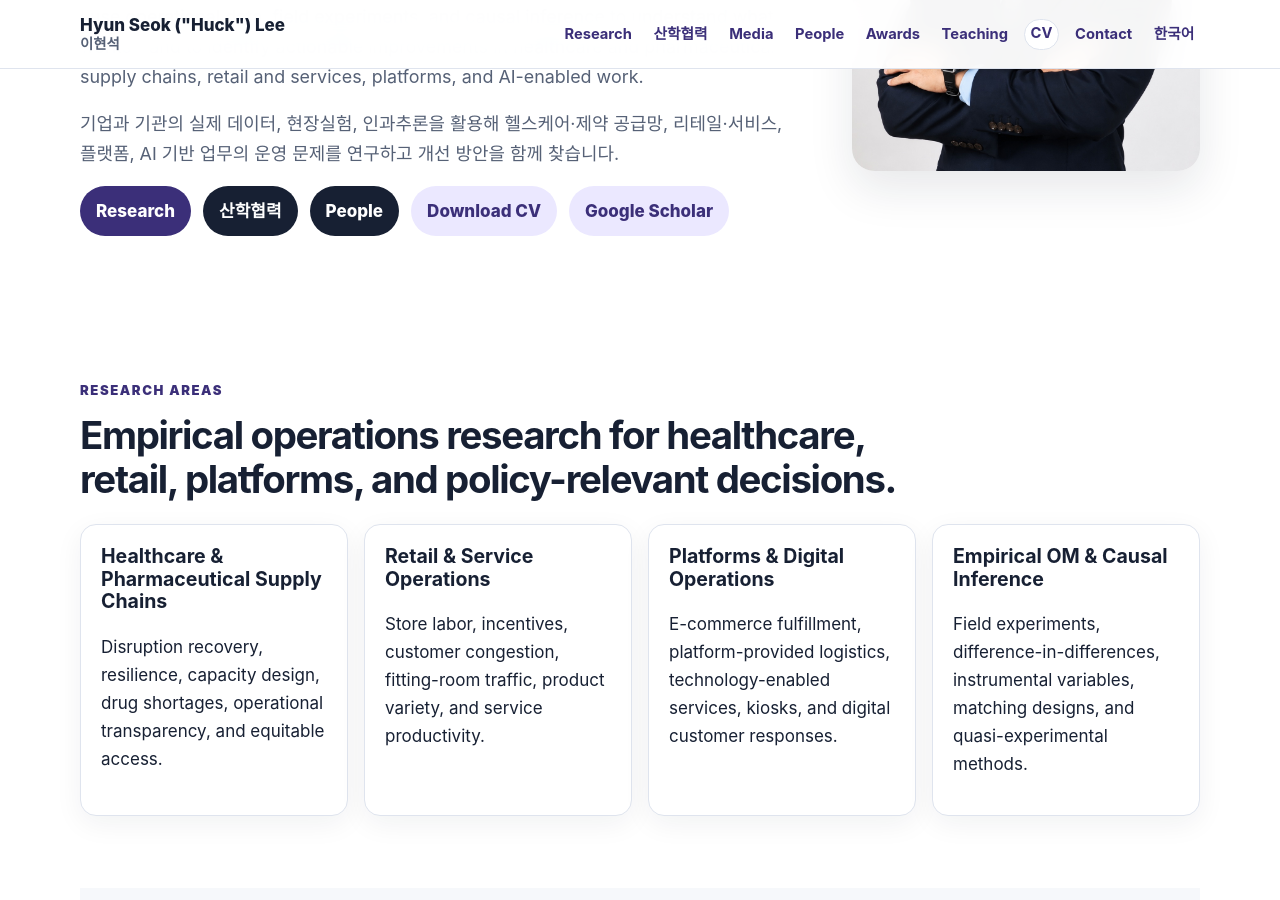
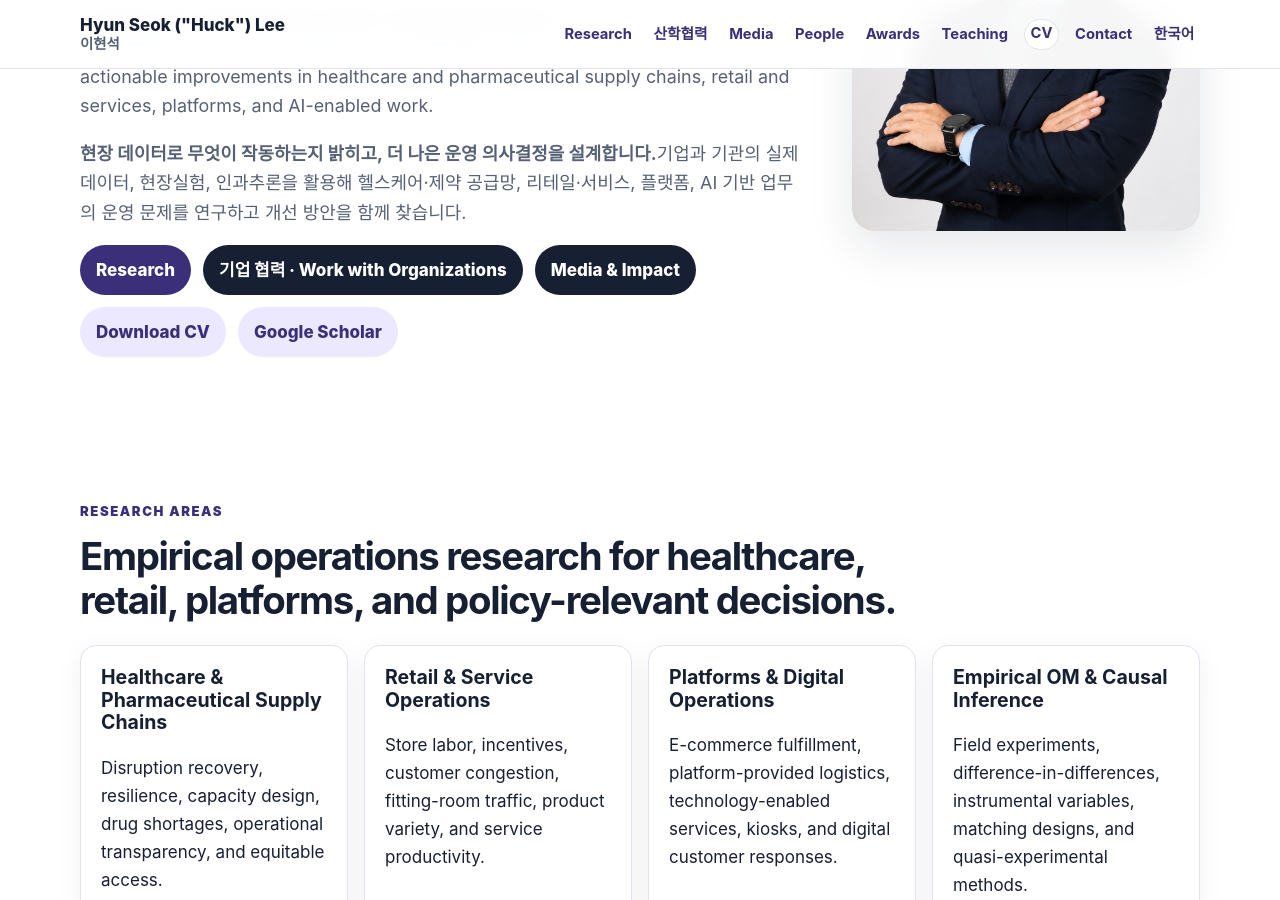
Before and after one commit to lordya2/lordya2.github.io, a Jekyll site: the page built from index.md, in a window 1280 px wide and 900 px high, scrolled down 463 px. Built offline with Jekyll 4.4.1, drawn with Linux system fonts in a browser that asks for light colours; some of the changed text lies outside the part shown.

Commit message:
Improve homepage corporate pathways

```diff
--- a/index.md
+++ b/index.md
@@ -1,7 +1,7 @@
 ---
 layout: frontpage
 title: Hyun Seok ("Huck") Lee
-description: Huck Lee studies empirical operations, healthcare and pharmaceutical supply chains, retail, platforms, and policy-relevant decisions at Korea University Business School.
+description: Hyun Seok ("Huck") Lee uses operational data, field experiments, and causal inference to improve decisions in healthcare, supply chains, retail, services, platforms, and AI-enabled work.
 keywords: Hyun Seok, Huck, Lee, Operations Management, Supply Chain, Healthcare, Retail, KUBS.
 lang: en
 ---
@@ -13,12 +13,12 @@ lang: en
     <p class="eyebrow">{{ profile.affiliation }}</p>
     <h1 id="hero-title">{{ profile.name }} <span lang="ko">{{ profile.name_ko }}</span></h1>
     <p class="hero__title">{{ profile.display_title }}</p>
-    <p class="hero__positioning">{{ profile.positioning }}</p>
-    <p class="hero__positioning" lang="ko">{{ profile.positioning_ko }}</p>
+    <p class="hero__positioning"><strong class="hero__tagline">{{ profile.positioning_lead }}</strong>{{ profile.positioning }}</p>
+    <p class="hero__positioning" lang="ko"><strong class="hero__tagline">{{ profile.positioning_lead_ko }}</strong>{{ profile.positioning_ko }}</p>
     <div class="button-row" aria-label="Primary actions">
       <a class="button" href="{{ '/pages/research.html' | relative_url }}">Research</a>
-      <a class="button button--secondary" href="{{ '/pages/industry.html' | relative_url }}" data-analytics-event="industry_page_click">산학협력</a>
-      <a class="button button--secondary" href="{{ '/pages/people.html' | relative_url }}" data-analytics-event="people_page_click">People</a>
+      <a class="button button--secondary" href="#work-with-organizations" data-analytics-event="organization_pathways_click">기업 협력 · Work with Organizations</a>
+      <a class="button button--secondary" href="{{ '/pages/media.html' | relative_url }}" data-analytics-event="media_impact_click">Media &amp; Impact</a>
       <a class="button button--ghost" href="{{ profile.cv_url }}" data-analytics-event="cv_download">Download CV</a>
       <a class="button button--ghost" href="{{ profile.links.google_scholar.url }}" target="_blank" rel="noopener noreferrer" data-analytics-event="google_scholar_click">Google Scholar</a>
     </div>
@@ -31,6 +31,22 @@ lang: en
   <h2 id="research-areas-title">Empirical operations research for healthcare, retail, platforms, and policy-relevant decisions.</h2>
   <div class="card-grid card-grid--four">
     {% for area in site.data.research_areas %}<article class="card"><h3>{{ area.title }}</h3><p>{{ area.summary }}</p></article>{% endfor %}
+  </div>
+</section>
+
+
+<section class="section" id="work-with-organizations" lang="ko" aria-labelledby="work-with-organizations-title">
+  <p class="eyebrow">Work with Organizations · 기업 협력</p>
+  <h2 id="work-with-organizations-title">연구와 현장을 연결하는 세 가지 방식</h2>
+  <p class="lead-text">{{ industry.engagement_intro }}</p>
+  <div class="card-grid card-grid--three">
+    {% for mode in industry.project_modes %}
+      <article class="card engagement-card">
+        <h3>{{ mode.title }}</h3>
+        <p>{{ mode.description }}</p>
+        <p><a class="button button--ghost" href="{{ '/pages/industry.html' | relative_url }}#{{ mode.id }}" data-analytics-event="{{ mode.event }}">{{ mode.cta }}</a></p>
+      </article>
+    {% endfor %}
   </div>
 </section>
 
@@ -61,14 +77,14 @@ lang: en
 
 <section class="section" id="industry-collaboration-preview" lang="ko" aria-labelledby="industry-collaboration-preview-title">
   <p class="eyebrow">Industry Collaboration · 산학협력</p>
-  <h2 id="industry-collaboration-preview-title">기업 데이터와 운영 의사결정을 연결하는 연구 기반 산학협력</h2>
-  <p>국내 기업과 함께 데이터 기반 운영진단, A/B 테스트 및 현장실험, 인과추론 기반 효과 평가, 수요예측·추천·재고 의사결정 프로젝트를 진행합니다.</p>
+  <h2 id="industry-collaboration-preview-title">어떤 운영 문제를 함께 다룰 수 있나</h2>
+  <p>데이터 기반 운영진단부터 현장실험, 효과 평가, 예측·추천·재고 의사결정까지 기업의 질문과 데이터에 맞춰 접근합니다.</p>
   <div class="card-grid card-grid--three">
     <article class="card"><h3>데이터 기반 운영진단</h3><p>판매, 재고, 고객, 물류, 노동, 서비스 데이터를 활용해 운영 병목과 개선 기회를 찾습니다.</p></article>
     <article class="card"><h3>A/B 테스트 및 인과추론</h3><p>정책, 프로모션, 추천, 서비스 변화가 실제 성과에 미친 영향을 엄밀하게 평가합니다.</p></article>
     <article class="card"><h3>MSBA 캡스톤·산학 프로젝트</h3><p>기업 현안을 학생 프로젝트와 연결해 예측, 추천, 군집분석, 효과 평가 결과물을 만듭니다.</p></article>
   </div>
-  <p><a class="button" href="{{ '/pages/industry.html' | relative_url }}" data-analytics-event="industry_page_click">산학협력 사례 보기</a></p>
+  <p><a class="button" href="{{ '/pages/industry.html' | relative_url }}" data-analytics-event="industry_page_click">산학협력 분야와 사례 보기</a></p>
 </section>
 
 <section class="section" id="media-impact-preview" aria-labelledby="media-impact-preview-title">
```
